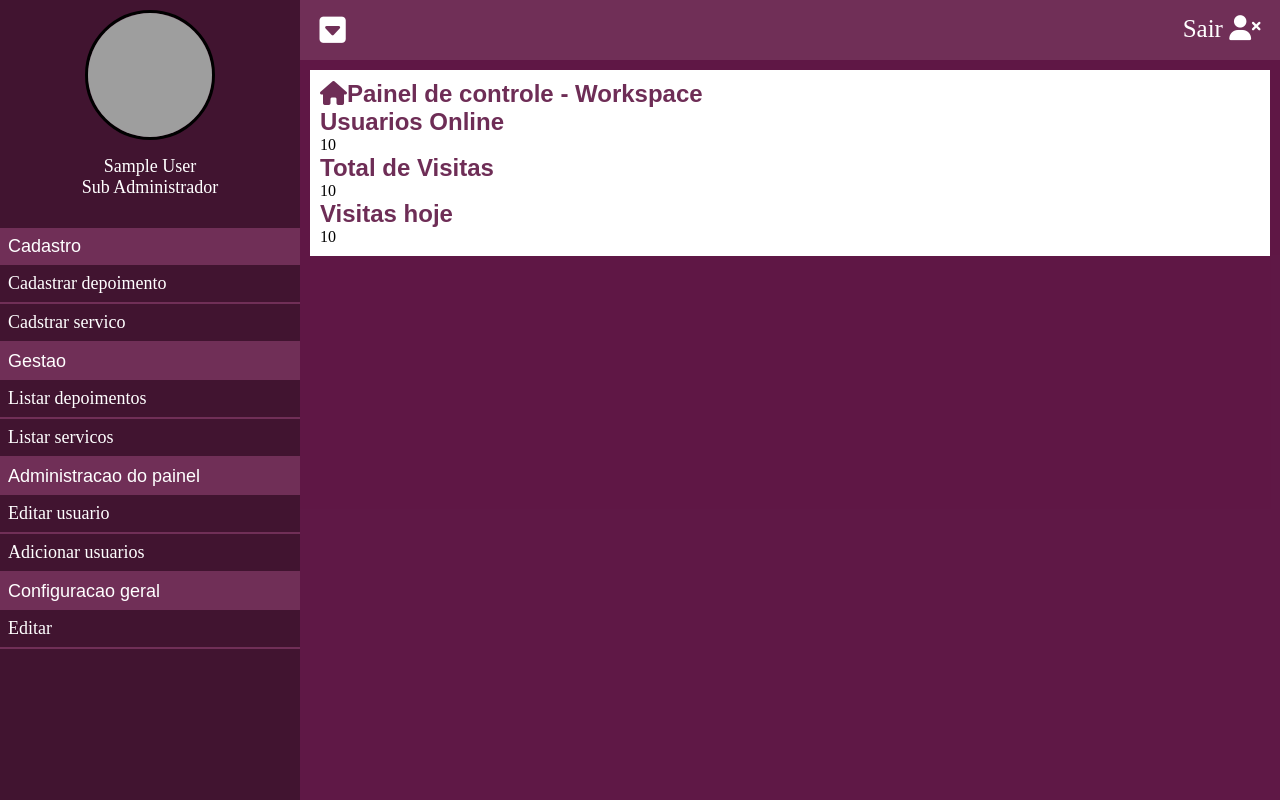
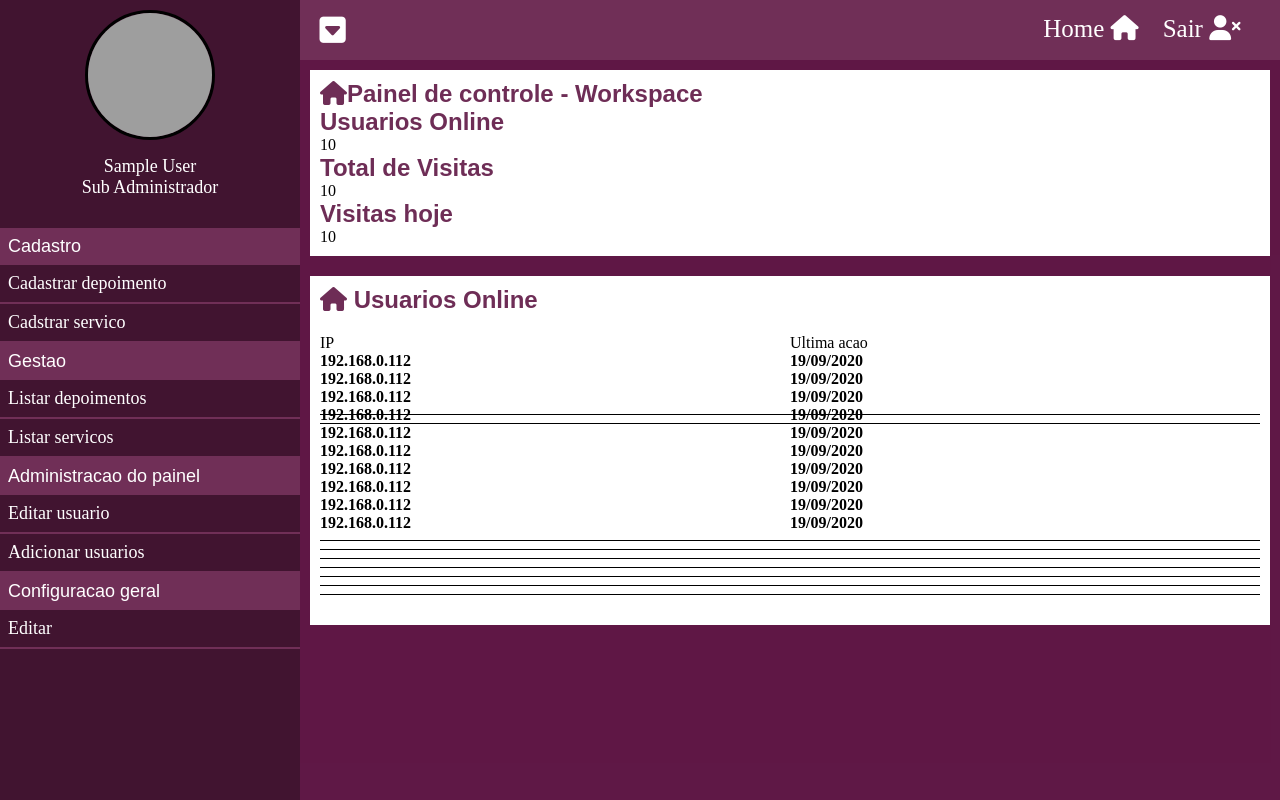
Before and after one commit to christopher-cpereira/Projetos, a PHP site: page /Projeto-01/painel/index.php in a window 1280 px wide. Run offline with PHP 8.4, Linux system fonts and the light colour scheme; the visitor is signed in with stand-in values (Sample User, id 1); some libraries are stand-ins or nearby versions; grey boxes are pictures that could not be loaded.

Commit message:
carregamos as paginas do painel no menu, fizemos o sistema de token para usuarios online com alteracao no banco de dados

```diff
--- a/classes/painel.php
+++ b/classes/painel.php
@@ -11,6 +11,21 @@
             session_destroy();
             header('Location: '.INCLUDE_PATH_PAINEL);
         }
+
+        //aqui vamos carregar as paginas do painel
+        public static function carregarPagina(){
+            if(isset($_GET['url'])){
+                $url = explode('/',$_GET['url']);
+                if(file_exists('pages/'.$url[0].'.php')){
+                    include('pages/'.$url[0].'.php');
+                }else{
+                    //pagina nao existe por exemplo
+                    header('Location: '.INCLUDE_PATH_PAINEL);
+                }
+            }else{
+                include('pages/home.php');
+            }
+        }
     }
 
 ?>
--- a/config.php
+++ b/config.php
@@ -1,4 +1,7 @@
 <?php
+
+    //vamos pegar o horario correto de sao paulo para verificarmos os usuarios onlines
+    date_default_timezone_set('America/Sao_Paulo');
 
     //sem este session start ele daria problema na verificacao de sistemas de login em geral
     session_start();
--- a/index.php
+++ b/index.php
@@ -6,6 +6,9 @@
 
 <!--o include_path ja arruma tambem as url deixando elas amigaveis quando vamos navegar nos a href-->
 <?php include('config.php');?>
+
+<!--vamos cahamr a classe do usuario online para ser verificado la no painel-->
+<?php Site::usuarioOnline();?>
 
 <!DOCTYPE html>
 <html lang="pt-br">
--- a/painel/css/style.css
+++ b/painel/css/style.css
@@ -113,6 +113,7 @@
     float: right;
 }
 .loggout a{
+    margin-right: 20px;
     color: #ffffff;
     font-size: 25px;
     text-decoration: none;
@@ -170,6 +171,21 @@
     font-weight: normal;
 }
 
+/*tabela da home*/
+.table{
+    margin: 20px auto;
+    max-width: 1280px;
+}
+.col{
+    float: left;
+    width: 50%;
+}
+.table .row:nth-last-of-type(1){
+    font-weight: bold;
+    border-bottom: 1px solid black;
+    padding: 8px 0;
+}
+
 /*conteudo do painel*/
 .w100{
     width: 100%;
@@ -192,7 +208,7 @@
 .box-content{
     background: #ffffff;
     padding: 10px;
-    margin-bottom: 10px;
+    margin-bottom: 20px;
 }
 
 @media screen and (max-width: 768px){
--- a/painel/main.php
+++ b/painel/main.php
@@ -50,7 +50,8 @@
 
             <div class="itens-menu">
                 <h2>Cadastro</h2>
-                <a href="">Cadastrar depoimento</a>
+                <!--agr aqui quando clicado passa a informacao via url e o get pega e nos tgraz a pagina correspondente-->
+                <a href="<?php echo INCLUDE_PATH_PAINEL ?>cadastrardepoismentos">Cadastrar depoimento</a>
                 <a href="">Cadstrar servico</a>
                 <h2>Gestao</h2>
                 <a href="">Listar depoimentos</a>
@@ -67,43 +68,23 @@
 
     <header>
         <div class="center">
-        <div class="menubotao">
-            <i class="fas fa-caret-square-down"></i>
-        </div>
+            <div class="menubotao">
+                <i class="fas fa-caret-square-down"></i>
+            </div>
+
             <div class="loggout">
+                <a href="<?php echo INCLUDE_PATH_PAINEL ?>?home">Home <i class="fas fa-home"></i></a>
                 <a href="<?php echo INCLUDE_PATH_PAINEL ?>?loggout">Sair <i class="fas fa-user-times"></i></a>
             </div>
         </div>
+
         <div class="clear"></div>
     </header>
 
     <div class="content">
-        <div class="box-content left w100">
-
-            <h2><i class="fa fa-home"></i>Painel de controle - Workspace</h2>
-
-            <div class="box-metricas">
-                <div class="box-metricas-single">
-                        <h2>Usuarios Online</h2>
-                        <p>10</p>
-                </div>
-            </div>
-            <div class="box-metricas">
-                <div class="box-metricas-single">
-                        <h2>Total de Visitas</h2>
-                        <p>10</p>
-                </div>
-            </div>
-            <div class="box-metricas">
-                <div class="box-metricas-single">
-                        <h2>Visitas hoje</h2>
-                        <p>10</p>
-                </div>
-            </div>
-
-        </div>
-
-        <div class="clear"></div>
+        <?php
+            Painel::carregarPagina();
+        ?>
     </div>
 
     <!--vamos fazer a animacao do botao para esconder e aparecer com jquery-->
--- /dev/null
+++ b/painel/pages/cadastrardepoismentos.php
@@ -0,0 +1 @@
+teste
--- /dev/null
+++ b/painel/pages/home.php
@@ -0,0 +1,62 @@
+<div class="box-content left w100">
+
+    <h2><i class="fa fa-home"></i>Painel de controle - Workspace</h2>
+
+        <div class="box-metricas">
+            <div class="box-metricas-single">
+                    <h2>Usuarios Online</h2>
+                    <p>10</p>
+            </div>
+        </div>
+
+        <div class="box-metricas">
+            <div class="box-metricas-single">
+                    <h2>Total de Visitas</h2>
+                    <p>10</p>
+            </div>
+        </div>
+
+        <div class="box-metricas">
+            <div class="box-metricas-single">
+                <h2>Visitas hoje</h2>
+                    <p>10</p>
+            </div>
+        </div>
+
+</div>
+<div class="clear"></div>
+
+<div class="box-content w100">
+
+    <h2><i class="fa fa-home"></i> Usuarios Online</h2>
+    <div class="table">
+        <div class="row">
+            <div class="col">
+                <span>IP</span>
+            </div>
+            <div class="col">
+                <span>Ultima acao</span>
+            </div>
+        </div>
+
+        <!--um looping -->
+        <?php
+            for($i =0; $i < 10; $i++){
+        ?>
+        <div class="row">
+            <div class="col">
+                <span>192.168.0.112</span>
+            </div>
+            <div class="col">
+                <span>19/09/2020</span>
+            </div>
+
+            <?php
+            }
+            ?>
+
+        </div>
+    </div>
+
+</div>
+<div class="clear"></div>
```
Also changed, not shown: classes/site.php (added, +20 -0 lines), sistema.sql (+13 -4 lines).
